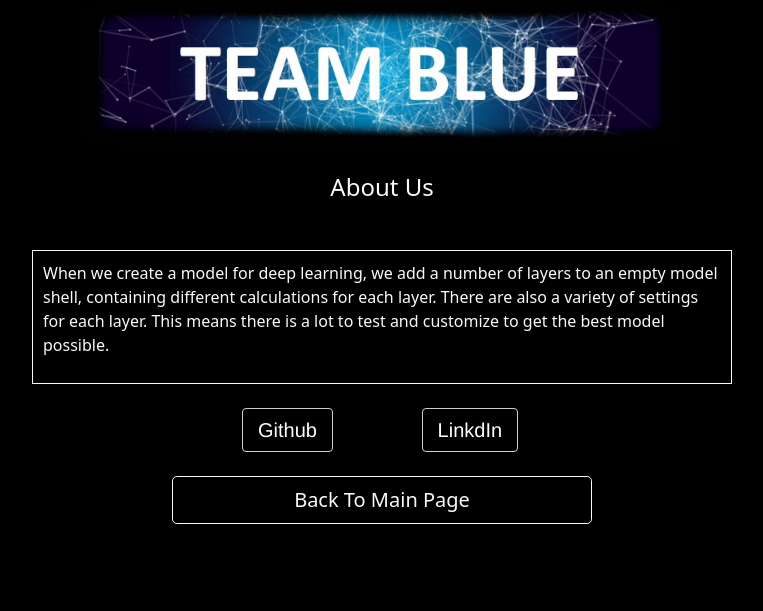
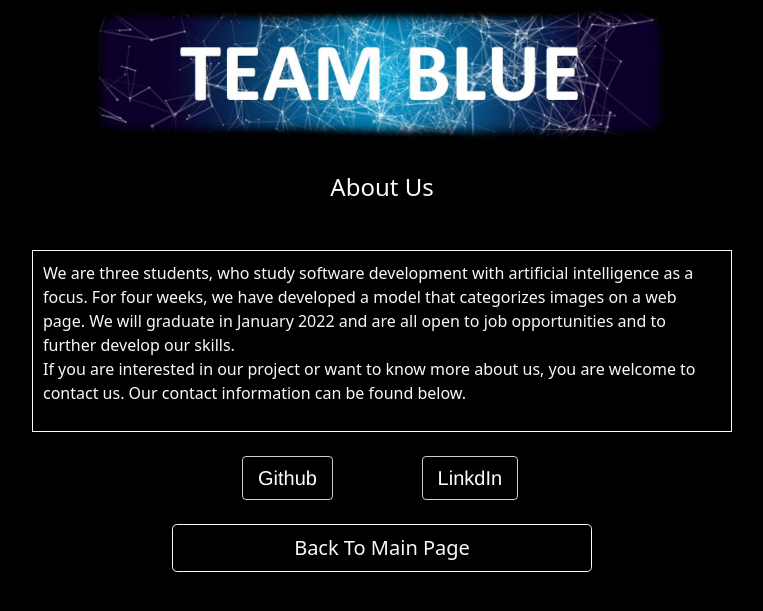
Before and after one commit to roxxuz/blue-ml-predict, a Flask app: page /aboutUs in a window 1280 px wide. Shown: the part 126-737 px from the top of the page, without its empty margins (258-1021 px from the left). Run offline with Flask 2, Linux system fonts and the light colour scheme; some libraries are stand-ins or nearby versions.

Commit message:
About Us text

```diff
--- a/templates/aboutUs.html
+++ b/templates/aboutUs.html
@@ -42,10 +42,11 @@
 
        <section style="text-align:left; padding:10px;" class="text-light border border-light mb-4" >
             <p>
-                When we create a model for deep learning, we add a number of
-                layers to an empty model shell, containing different calculations for each layer.
-                There are also a variety of settings for each layer. This means there is a lot
-                to test and customize to get the best model possible.
+                We are three students, who study software development with artificial intelligence as a focus.
+For four weeks, we have developed a model that categorizes images on a web page.
+We will graduate in January 2022 and are all open to job opportunities and to further develop our skills. <br>
+
+If you are interested in our project or want to know more about us, you are welcome to contact us. Our contact information can be found below.
             </p>
 
         </section>
```
